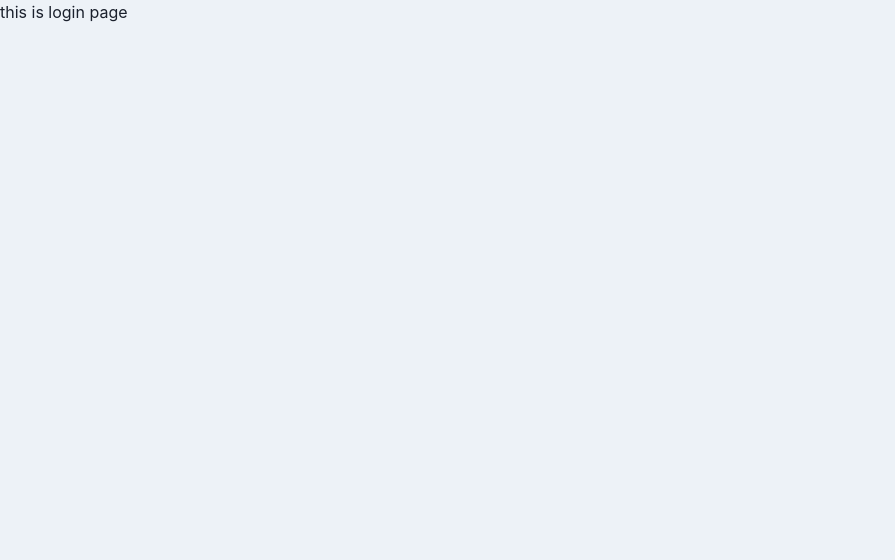
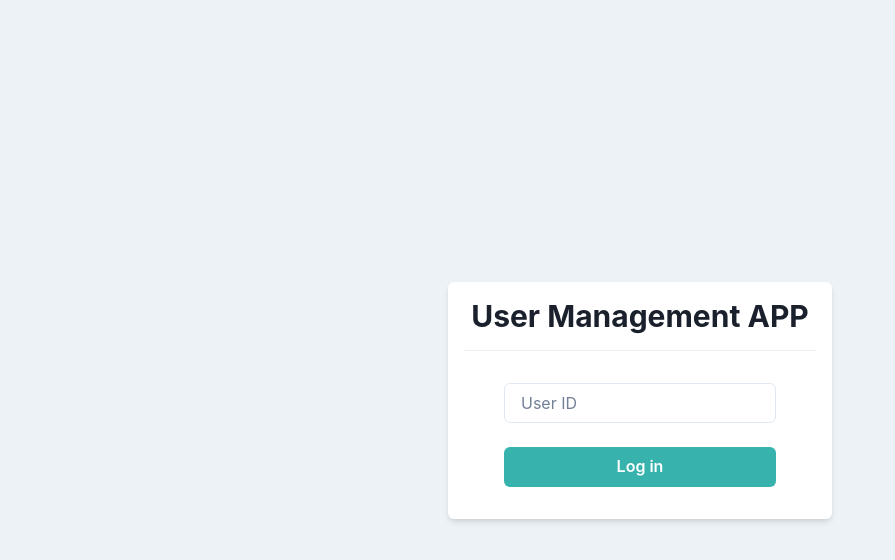
Before and after one commit to kentodaikoku/react-app_00, a React (Create React App) app: page / in a window 1280 px wide. Shown: the top 560 px of the page, without its empty margins (0-895 px from the left). Built offline with nearby package versions, Linux system fonts and the light colour scheme.

Commit message:
✨ Login UI

```diff
--- /dev/null
+++ b/src/components/atoms/button/PrimaryButton.tsx
@@ -0,0 +1,14 @@
+import { Button } from "@chakra-ui/react";
+import { FC, memo } from "react";
+
+type Props = {
+  children: React.ReactNode;
+}
+
+export const PrimaryButton: FC<Props> = memo((props) => {
+  const {children} = props
+
+  return (
+    <Button bg='teal.400' color='white' _hover={{ opacity: 0.8 }}>{children}</Button>
+  )
+})
--- a/src/components/pages/Login.tsx
+++ b/src/components/pages/Login.tsx
@@ -1,5 +1,18 @@
+import { Box, Divider, Flex, Heading, Input, Stack } from "@chakra-ui/react";
 import { FC, memo } from "react";
+import { PrimaryButton } from "../atoms/button/PrimaryButton";
 
 export const Login: FC = memo(() => {
-  return <p>this is login page</p>
+  return (
+    <Flex align='center' justify='center' height='100vh'>
+      <Box bg='white' p={4} w='sm' borderRadius='md' shadow='md'>
+        <Heading as='h1' size='lg' textAlign='center'>User Management APP</Heading>
+        <Divider my={4} />
+        <Stack spacing={6} px={10} py={4}>
+          <Input placeholder="User ID" />
+          <PrimaryButton>Log in</PrimaryButton>
+        </Stack>
+      </Box>
+    </Flex>
+  );
 })
```
